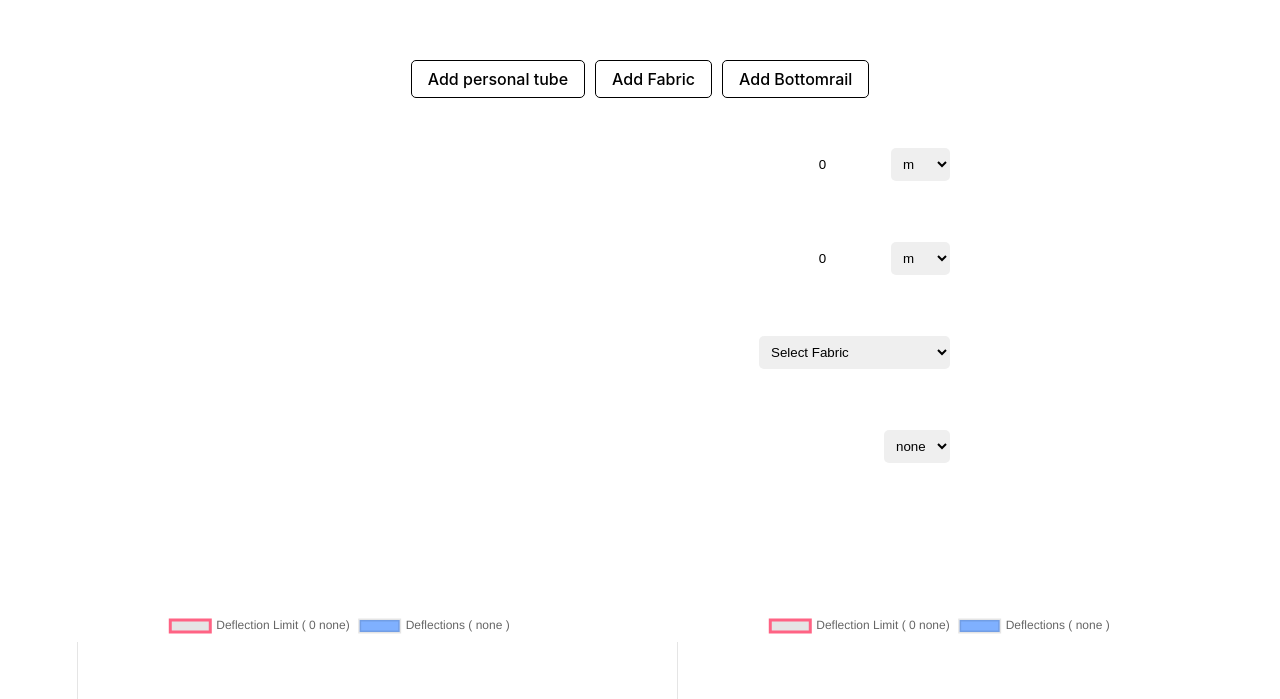
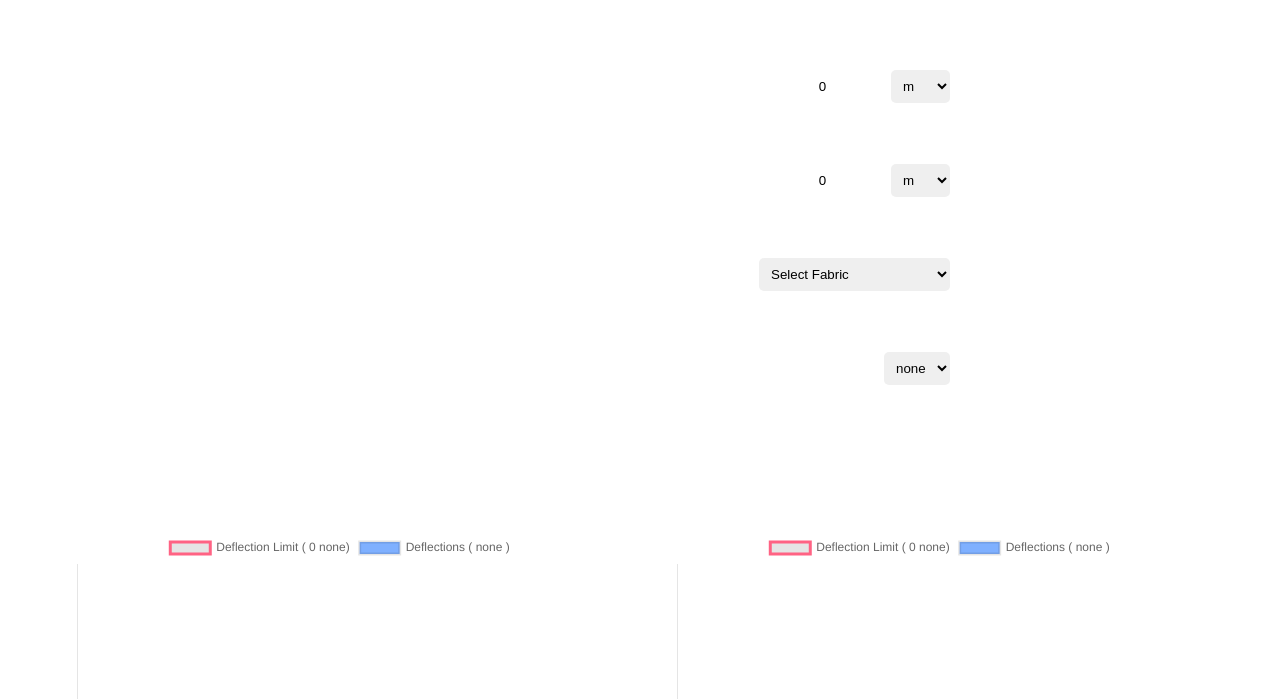
Before and after one commit to franklinnevesfilho/BlindCreation, a React (Vite) app: page / in a window 1280 px wide. Shown: the part 101-800 px from the top of the page. Built offline with nearby package versions, Linux system fonts and the light colour scheme.

Commit message:
removed unfinished buttons

```diff
--- a/src/App.tsx
+++ b/src/App.tsx
@@ -6,7 +6,6 @@ function App() {
   return (
     <>
         <div className="App">
-              <h1>Blind Creation</h1>
                 <Deflection />
         </div>
     </>
--- a/src/components/Deflection.tsx
+++ b/src/components/Deflection.tsx
@@ -107,11 +107,15 @@ function Deflection() {
 
     return (
         <>
-            <div className="btn-group">
-                <button className={'btn'}>Add personal tube</button>
-                <button className={'btn'}>Add Fabric</button>
-                <button className={'btn'}>Add Bottomrail</button>
-            </div>
+            <h1>Deflection</h1>
+
+            {/*ToDo: add tube, fabric, bottomrail buttons*/}
+            {/*<div className="btn-group">*/}
+            {/*    <button className={'btn'}>Add Tube</button>*/}
+            {/*    <button className={'btn'}>Add Fabric</button>*/}
+            {/*    <button className={'btn'}>Add Bottomrail</button>*/}
+            {/*</div>*/}
+
             {answerForm()}
             <div className="chart-section">
                 {
--- a/src/components/service/DeflectionService.tsx
+++ b/src/components/service/DeflectionService.tsx
@@ -9,7 +9,7 @@ class DeflectionService{
 
     private convertUnitService: ConvertUnitService;
 
-    private deflectionLimit: LengthUnit = {value: 0.1, unit: "mm"};
+    private deflectionLimit: LengthUnit = {value: 0.5, unit: "mm"};
     private gravity: number = 9.81;
     private elasticModulus: number = 68900;
 
```
